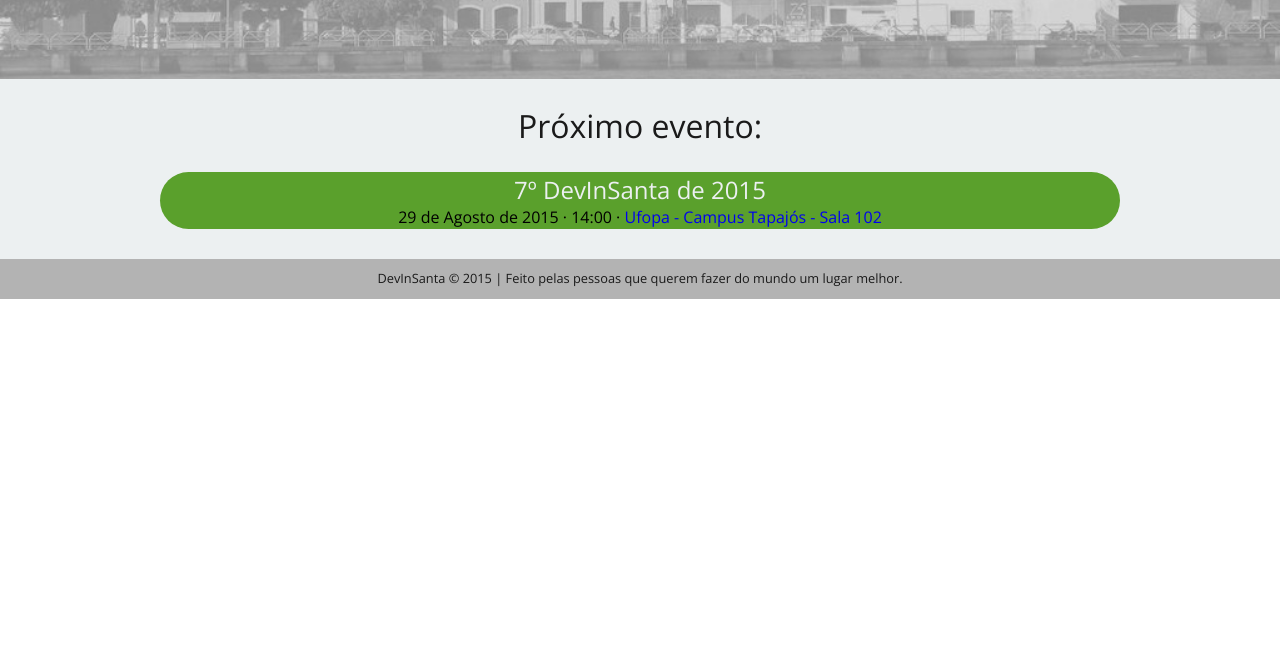
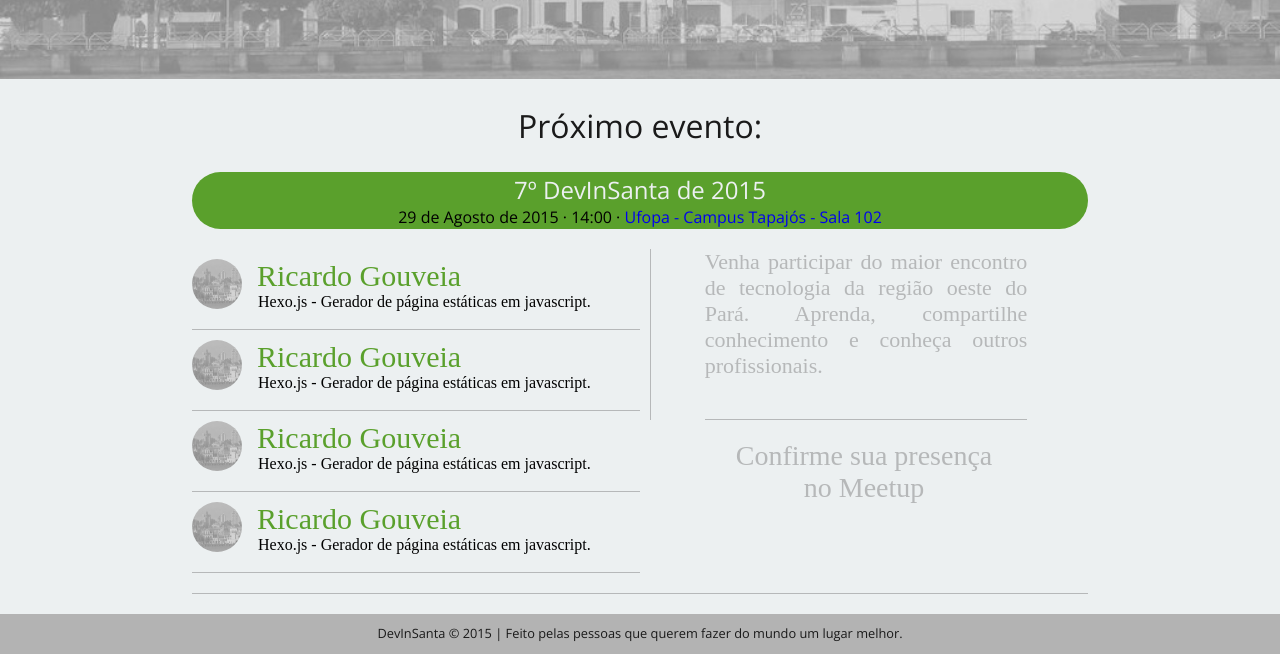
Before and after one commit to aryrabelo/devinsanta.github.io, a plain HTML site: page index.html in a window 1280 px wide. Shown: the part 416-1070 px from the top of the page. Before the commit the page ends 800 px from the top, so only its background shows below. Drawn offline with nearby package versions, Linux system fonts and the light colour scheme.

Commit message:
adds next meetup

```diff
--- a/index.html
+++ b/index.html
@@ -6,9 +6,7 @@
   <title>Devinsanta - Conhecer · Compartilhar · Desenvolver</title>
   <link rel="stylesheet" href="stylesheets/css/application.css">
 </head>
-
   <body>
-
     <div class="main">
       <header id="header">
         <h1>
@@ -37,18 +35,72 @@
     </div> <!-- close tag created/modified -->
 
     <h2 id="nextmeetup">Próximo evento:</h2>
+    <div class="container">
       <section class="upcoming-meet">
+
         <div class="m-header">
           <h3>7º DevInSanta de 2015</h3>
-        <span>29 de Agosto de 2015 · 14:00 · <a href="#">Ufopa - Campus Tapajós - Sala 102</a></span>
+          <span>
+            29 de Agosto de 2015 · 14:00 ·
+            <a href="#">Ufopa - Campus Tapajós - Sala 102</a>
+          </span>
         </div>
+
+        <div class="talks">
+          <div class="calls">
+            <ul>
+              <li>
+                <img src="img/header_img.jpg">
+                <div class="info">
+                  <h2>Ricardo Gouveia</h2>
+                  <span>Hexo.js - Gerador de página estáticas em javascript.</span>
+                </div>
+              </li>
+
+              <li>
+                <img src="img/header_img.jpg">
+                <div class="info">
+                  <h2>Ricardo Gouveia</h2>
+                  <span>Hexo.js - Gerador de página estáticas em javascript.</span>
+                </div>
+              </li>
+
+              <li>
+                <img src="img/header_img.jpg">
+                <div class="info">
+                  <h2>Ricardo Gouveia</h2>
+                  <span>Hexo.js - Gerador de página estáticas em javascript.</span>
+                </div>
+              </li>
+
+              <li>
+                <img src="img/header_img.jpg">
+                <div class="info">
+                  <h2>Ricardo Gouveia</h2>
+                  <span>Hexo.js - Gerador de página estáticas em javascript.</span>
+                </div>
+              </li>
+            </ul>
+          </div>
+
+          <div class="sidebar">
+            <p>
+              Venha participar do maior encontro de tecnologia da região oeste do Pará. Aprenda, compartilhe conhecimento e conheça outros profissionais.
+            </p>
+          </div>
+
+          <div class="meetup">
+            <h2>Confirme sua presença <br> no Meetup </h2>
+          </div>
+        </div>
+
       </section>
+    </div>
 
-    <footer>
+    <footer id="footer">
       <span>
         DevInSanta © 2015 | Feito pelas pessoas que querem fazer do mundo um lugar melhor.
       </span>
     </footer>
-
   </body>
 </html>
--- a/stylesheets/components/_components.scss
+++ b/stylesheets/components/_components.scss
@@ -0,0 +1,9 @@
+//variables
+
+//colors
+$main-green: #5aa02c;
+$font-green: #6ba943;
+$gray:       #b6b8b9;
+
+//fonts
+$opensans: 'Opens sans' sans-serif;
--- a/stylesheets/pages/_pages.scss
+++ /dev/null
@@ -1,4 +0,0 @@
-// header
-#header {
-  width: 960px;
-}
--- a/stylesheets/specifics/_specifics.scss
+++ b/stylesheets/specifics/_specifics.scss
@@ -1,4 +1,10 @@
 body{background-color: #ecf0f1}
+
+.container {
+  width:70%;
+  display: block;
+  margin: 0 auto;
+}
 
 .main {
   width: 100%;
@@ -78,7 +84,7 @@ body{background-color: #ecf0f1}
 .upcoming-meet{
   .m-header{
     background-color: #5aa02c;
-    width: 75%;
+    width: 100%;
     margin: 0 auto;
     padding: 1px 0 1px 0;
     border-radius: 2em;
@@ -104,14 +110,107 @@ body{background-color: #ecf0f1}
   }
 }
 
+.upcoming-meet {
+  .talks {
+    margin-top: 20px;
+    padding-bottom: 20px;
+    border-bottom: 1px solid $gray;
+    margin-bottom: 20px;
+    float: left;
+    width: 100%;
+    display: inline-block;
+    .calls {
+      width: 50%;
+      margin: 0;
+      display: inline-block;
+      float: left;
+      ul {
+        li {
+        width: 100%;
+        display: block;
+        height: 70px;
+        border-bottom: 1px solid $gray;
+          img {
+          float: left;
+          width: 50px;
+          height: 50px;
+          border-radius: 50%;
+          }
+        }
+      }
+    }
+  }
+}
+
+.upcoming-meet {
+  .talks {
+    .calls {
+      ul {
+        .info {
+          h2 {
+            margin-top: 10px;
+            margin-left: 65px;
+            font-size: 30px;
+            color: $main-green;
+            font-family: $opensans;
+            font-weight: 300;
+          }
+
+          span {
+            margin-left: 16px;
+            font-size: 16px;
+            font-family: $opensans;
+          }
+        }
+      }
+    }
+  }
+}
+
+.upcoming-meet {
+  .sidebar {
+    width: 48%;
+    border-left: 1px solid $gray;
+    margin-left: 10px;
+    float: left;
+    color: $gray;
+    font-size: 25px;
+    font-family: $opensans;
+    font-weight: 300;
+    text-align: justify;
+  }
+  p {
+    margin-left: 10px;
+    padding-bottom: 40px;
+    border-bottom: 1px solid $gray;
+    width: 75%;
+    margin: 0 auto;
+    font-size: 22px;
+  }
+
+  .meetup {
+    display: block;
+    float: right;
+    width: 50%;
+    h2 {
+      font-size: 28px;
+      color: $gray;
+      font-family: $opensans;
+      font-weight: 300;
+      text-align: center;
+      margin-top: 20px;
+    }
+  }
+}
+
 //footer
-footer {
+#footer {
+  clear: both;
   display: block;
   background-color: #b3b3b3;
   width: 100%;
   min-height: 30px;
   text-align: center;
-  margin-top: 30px;
   padding-top: 10px;
   span{
     font-family: 'Open Sans', sans-serif;
```
Also changed, not shown: stylesheets/css/application.css, 1 other file. Lines whose indentation alone changed are shown as unchanged.
